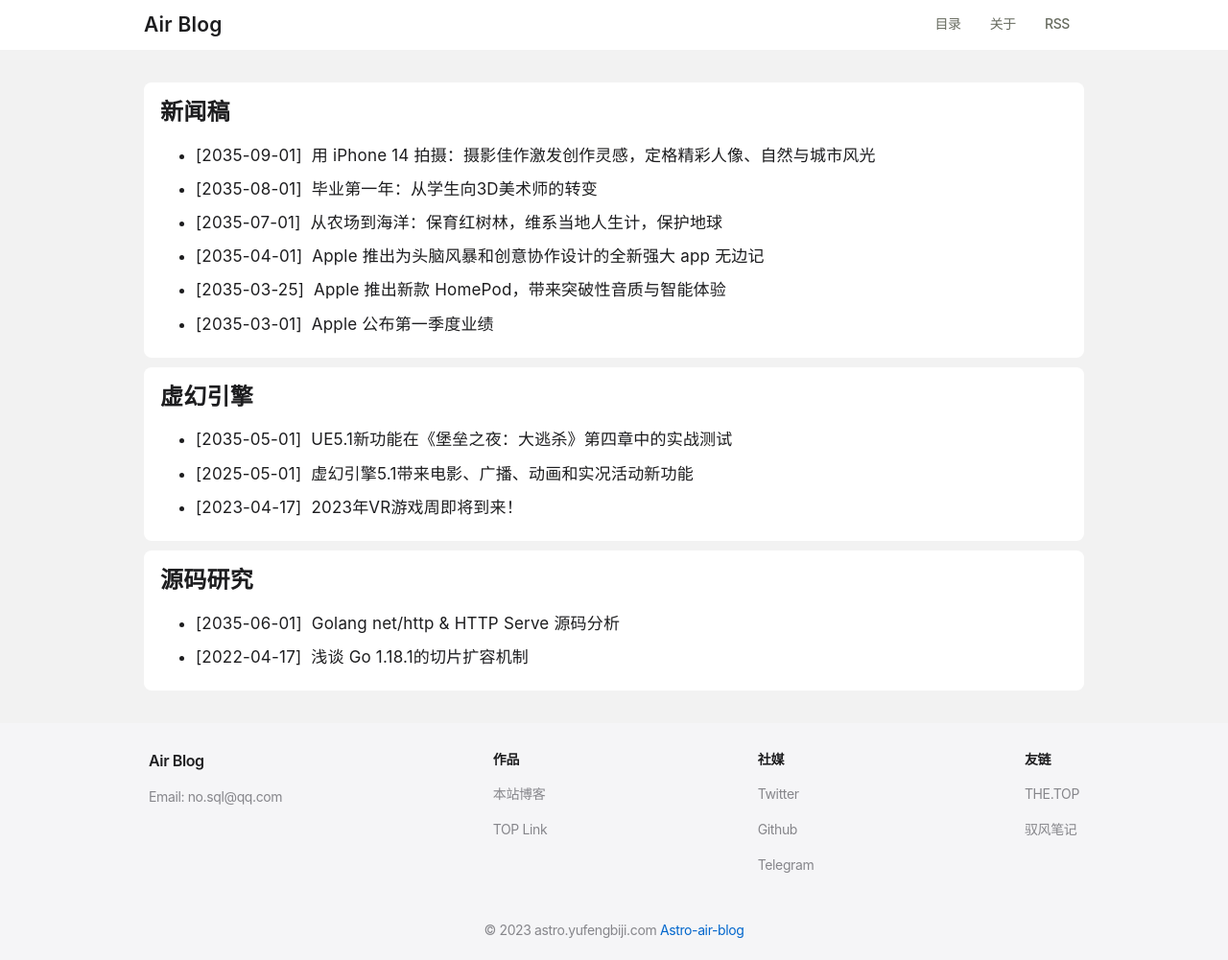
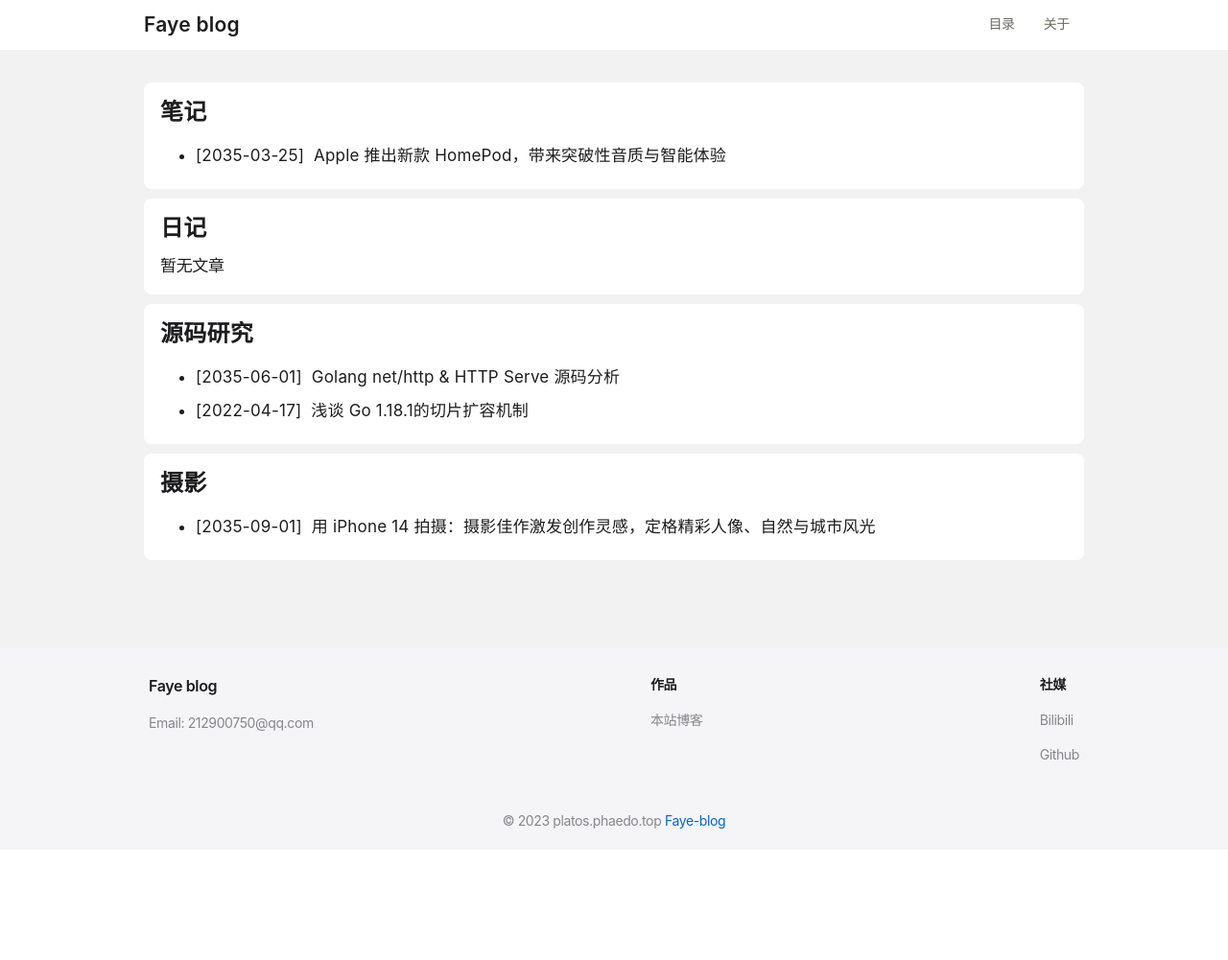
Before and after one commit to Tchaikovsky66/blog, an Astro site: page /archive in a window 1280 px wide. Shown: the whole page at 96% size. After the commit the page ends 886 px from the top, so only its background shows below. Built offline with nearby package versions, Linux system fonts and the light colour scheme; Astro itself is replaced by a stand-in of ours.

Commit message:
第一次修改

```diff
--- a/src/components/Footer.astro
+++ b/src/components/Footer.astro
@@ -19,28 +19,28 @@ const year = date.getFullYear();
           <div class="item products">
             <div class="item-title">作品</div>
             <a href="/" target="_blank">本站博客</a>
-            <a href="https://the.top" target="_blank">TOP Link</a>
+            <!-- <a href="https://the.top" target="_blank">TOP Link</a>  -->
           </div>
 
           <div class="item community">
             <div class="item-title">社媒</div>
-            <a href="https://twitter.com/austinit" target="_blank">Twitter</a>
-            <a href="https://github.com/austin2035" target="_blank">Github</a>
-            <a href="https://t.me/austin2035" target="_blank">Telegram</a>
+            <a href="https://space.bilibili.com/364501299" target="_blank">Bilibili</a>
+            <a href="https://github.com/Tchaikovsky66/" target="_blank">Github</a>
+            <!-- <a href="https://t.me/austin2035" target="_blank">Telegram</a> -->
           </div>
 
-          <div class="item resources">
+          <!-- <div class="item resources">
             <div class="item-title">友链</div>
             <a href="https://the.top" target="_blank">THE.TOP</a>
             <a href="https://yufengbiji.com" target="_blank">驭风笔记</a>
-          </div>
+          </div> -->
 
         </div>
       </div>
       <div class="bottom">
         <div class="copyright">
           &copy; {`${year} ${SITE_NAME}`}
-          <a href="//github.com/austin2035/astro-air-blog">Astro-air-blog</a>
+          <a href="//https://github.com/Tchaikovsky66/blog">Faye-blog</a>
         </div>
       </div>
     </div>
--- a/src/components/Navigation.astro
+++ b/src/components/Navigation.astro
@@ -15,9 +15,9 @@ import { SITE_TITLE } from "../consts";
           <div class="nav-item-wrapper">
             <a href="/about" class="nav-item-content">关于</a>
           </div>
-          <div class="nav-item-wrapper">
+          <!-- <div class="nav-item-wrapper">
             <a href="/rss.xml" class="nav-item-content" target="_blank">RSS</a>
-          </div>
+          </div> -->
         </div>
       </div>
     </div>
--- a/src/consts.js
+++ b/src/consts.js
@@ -1,5 +1,5 @@
-export const SITE_TITLE = `Air Blog`;
+export const SITE_TITLE = `Faye blog`;
 export const SITE_DESCRIPTION = 'Site Description';
-export const SITE_EMAIL = 'no.sql@qq.com'
-export const SITE_NAME = 'astro.yufengbiji.com';
-export const SITE_URL = "https://astro.yufengbiji.com";
+export const SITE_EMAIL = '212900750@qq.com'
+export const SITE_NAME = 'platos.phaedo.top';
+export const SITE_URL = "https://paltos.phaedo.top:82";
--- a/src/pages/about.astro
+++ b/src/pages/about.astro
@@ -21,7 +21,7 @@ import BaseLayout from "../layouts/BaseLayout.astro";
         <div class="tag-post-list">
           <ul>
             <li>
-              <a href="https://twitter.com/austinit" target="_blank"> Twitter</a>
+              <a href="https://twitter.com/austinit" target="_blank"> Bilibili</a>
             </li>
             <li>
               <a href="https://github.com/austin2035" target="_blank">Github</a>
--- a/src/pages/archive.astro
+++ b/src/pages/archive.astro
@@ -2,7 +2,7 @@
 import BaseLayout from "../layouts/BaseLayout.astro";
 import ArchivePostList from "../layouts/ArchivePostList.astro";
 const allPosts = await Astro.glob("./posts/*.md");
-const tags = ["新闻稿", "虚幻引擎", "源码研究"];
+const tags = ["笔记", "日记", "源码研究","摄影"];
 const posts = [];
 
 tags.forEach((tag) => {
--- a/src/pages/posts/apple-introduces-the-new-homepod-with-breakthrough-sound-and-intelligence.md
+++ b/src/pages/posts/apple-introduces-the-new-homepod-with-breakthrough-sound-and-intelligence.md
@@ -8,7 +8,7 @@ cover:
     url: 'https://www.apple.com.cn/newsroom/images/product/homepod/standard/Apple-HomePod-hero-230118_big.jpg.large_2x.jpg'
     square: 'https://www.apple.com.cn/newsroom/images/product/homepod/standard/Apple-HomePod-hero-230118_big.jpg.large_2x.jpg'
     alt: 'cover'
-tags: ["新闻稿", "Apple", "HomePod"]
+tags: ["笔记", "Apple", "HomePod"]
 theme: 'light'
 featured: true
 ---
```
